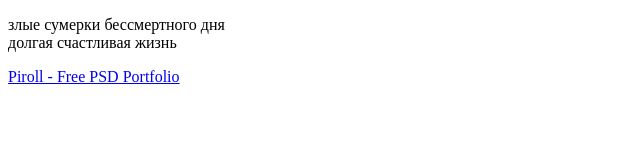
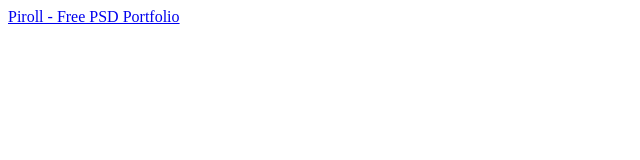
Before and after one commit to domanskyi/domanskyi.github.io, a plain HTML site: page index.html in a window 1280 px wide. Shown: the whole page, without its empty margins (0-640 px from the left). Drawn offline with Linux system fonts and the light colour scheme.

Commit message:
Update index.html

```diff
--- a/index.html
+++ b/index.html
@@ -5,10 +5,6 @@
     <title>Document</title>
 </head>
 <body>
-    <p>
-        злые сумерки бессмертного дня<br>
-        долгая счастливая жизнь
-    </p>
     <a href="domanskyi.github.io/portfolio/piroll/index.html">Piroll - Free PSD Portfolio</a>
 </body>
 </html>
```
